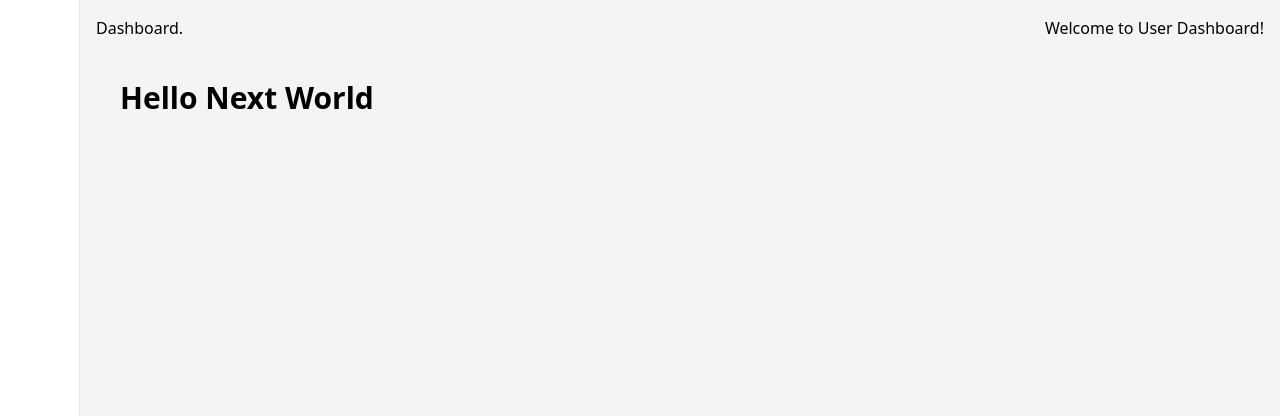
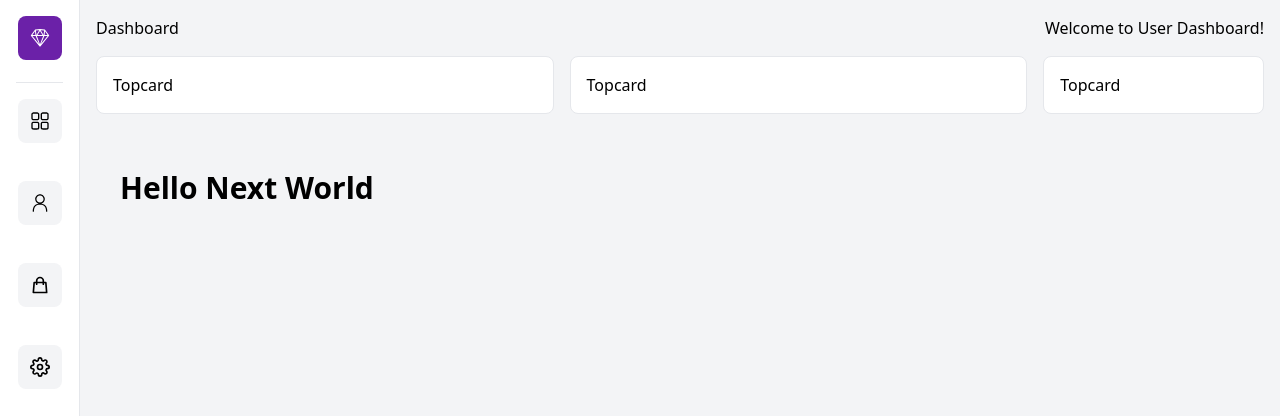
Before and after one commit to HasanHafizurRahman/nextjs-user-dashboard, a Next.js app: page / in a window 1280 px wide. Shown: the top 416 px of the page. Built offline with nearby package versions, Linux system fonts and the light colour scheme.

Commit message:
topbar grid design

```diff
--- a/src/components/Header.jsx
+++ b/src/components/Header.jsx
@@ -1,7 +1,7 @@
 const Header = () => {
   return (
     <div className="flex justify-between px-4 pt-4">
-      <h2>Dashboard.</h2>
+      <h2>Dashboard</h2>
       <h2>Welcome to User Dashboard!</h2>
     </div>
   );
--- a/src/components/Sidebar.jsx
+++ b/src/components/Sidebar.jsx
@@ -1,7 +1,41 @@
+import Link from "next/link";
+import { RxSketchLogo, RxDashboard, RxPerson } from "react-icons/rx";
+import { HiOutlineShoppingBag } from "react-icons/hi";
+import { FiSettings } from "react-icons/fi";
+
 const Sidebar = ({ children }) => {
   return (
     <div className="flex">
-      <div className="fixed w-20 h-screen p-4 bg-white border-r-[1px] flex flex-col justify-between"></div>
+      <div className="fixed w-20 h-screen p-4 bg-white border-r-[1px] flex flex-col justify-between">
+        <div className="flex flex-col items-center">
+          <Link href="/">
+            <div className="bg-purple-800 text-white p-3 rounded-lg inline-block">
+              <RxSketchLogo size={20} />
+            </div>
+          </Link>
+          <span className="border-b-[1px] border-gray-200 w-full p-2"></span>
+          <Link href="/">
+            <div className="bg-gray-100 hover:bg-gray-200 cursor-pointer my-4 p-3 rounded-lg inline-block">
+              <RxDashboard size={20} />
+            </div>
+          </Link>
+          <Link href="/customers">
+            <div className="bg-gray-100 hover:bg-gray-200 cursor-pointer my-4 p-3 rounded-lg inline-block">
+              <RxPerson size={20} />
+            </div>
+          </Link>
+          <Link href="/orders">
+            <div className="bg-gray-100 hover:bg-gray-200 cursor-pointer my-4 p-3 rounded-lg inline-block">
+              <HiOutlineShoppingBag size={20} />
+            </div>
+          </Link>
+          <Link href="/">
+            <div className="bg-gray-100 hover:bg-gray-200 cursor-pointer my-4 p-3 rounded-lg inline-block">
+              <FiSettings size={20} />
+            </div>
+          </Link>
+        </div>
+      </div>
       <main className="ml-20 w-full">{children}</main>
     </div>
   );
--- /dev/null
+++ b/src/components/TopCards.jsx
@@ -0,0 +1,17 @@
+const TopCards = () => {
+  return (
+    <div className="grid lg:grid-cols-5 gap-4 p-4">
+      <div className="lg:col-span-2 col-span-1 bg-white flex justify-between w-full border p-4 rounded-lg">
+        Topcard
+      </div>
+      <div className="lg:col-span-2 col-span-1 bg-white flex justify-between w-full border p-4 rounded-lg">
+        Topcard
+      </div>
+      <div className="bg-white flex justify-between w-full border p-4 rounded-lg">
+        Topcard
+      </div>
+    </div>
+  );
+};
+
+export default TopCards;
--- a/src/pages/index.js
+++ b/src/pages/index.js
@@ -1,4 +1,5 @@
 import Header from "@/components/Header";
+import TopCards from "@/components/TopCards";
 import Head from "next/head";
 
 export default function Home() {
@@ -9,6 +10,7 @@ export default function Home() {
       </Head>
       <main className="bg-gray-100 min-h-screen">
         <Header />
+        <TopCards />
         <h1 className="text-black  text-3xl font-bold p-10">
           Hello Next World
         </h1>
```
